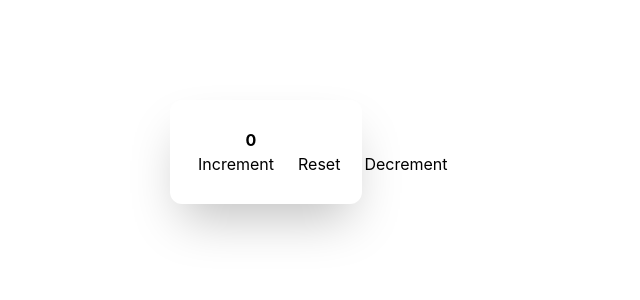
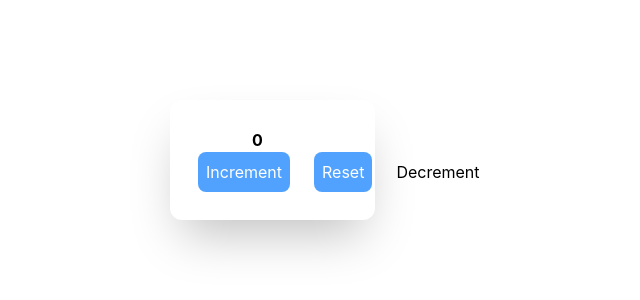
Before and after one commit to niyomugaboetiene/vue-2.0-course, a Vue app: page / in a window 1280 px wide. Shown: the top 300 px of the page, without its empty margins (530-1170 px from the left). Built offline with nearby package versions, Linux system fonts and the light colour scheme.

Commit message:
integration of tailwindcss

```diff
--- a/src/components/Counter.vue
+++ b/src/components/Counter.vue
@@ -1,9 +1,9 @@
 <template>
-   <div class="ms-[700px] mt-[100px] p-7 shadow-2xl w-[15%] rounded-xl">
+   <div class="ms-[700px] mt-[100px] p-7 shadow-2xl w-[16%] rounded-xl">
     <p class="text-center me-[30px] font-bold">{{ count }}</p>
     <div class="flex space-x-6">
-        <button @click="increment">Increment</button>
-        <button @click="reset">Reset</button>
+        <button @click="increment" class="bg-blue-400 px-2 py-2 text-white rounded-lg hover:bg-blue-500 transition duration-200">Increment</button>
+        <button @click="reset" class="bg-blue-400 px-2 py-2 text-white rounded-lg hover:bg-blue-500 transition duration-200">Reset</button>
         <button @click="decrement">Decrement</button>
     </div>
    </div>
```
